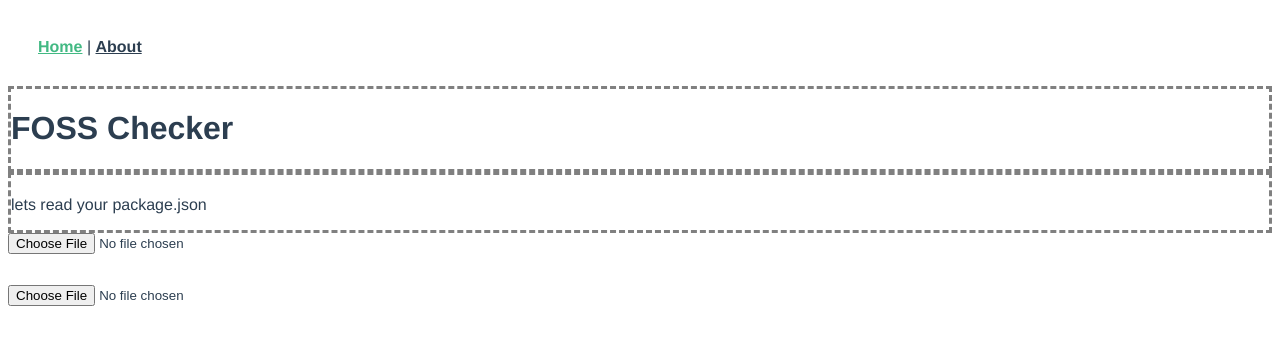
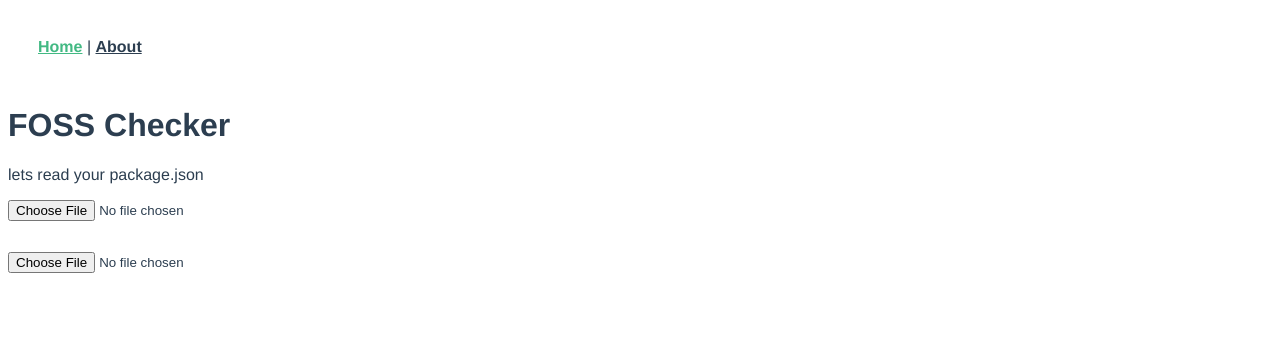
Before and after one commit to tonitone/foss-checker, a Vue app: page / in a window 1280 px wide. Shown: the top 344 px of the page. Built offline with nearby package versions, Linux system fonts and the light colour scheme.

Commit message:
refactor: remove css

```diff
--- a/src/components/Hello.vue
+++ b/src/components/Hello.vue
@@ -16,9 +16,4 @@ export default {
 </script>
 
 <!-- Add "scoped" attribute to limit CSS to this component only -->
-<style scoped lang="scss">
-.hello {
-  font-size: 18;
-  border: 3px dashed grey
-}
-</style>
+<style scoped lang="scss"></style>
```
